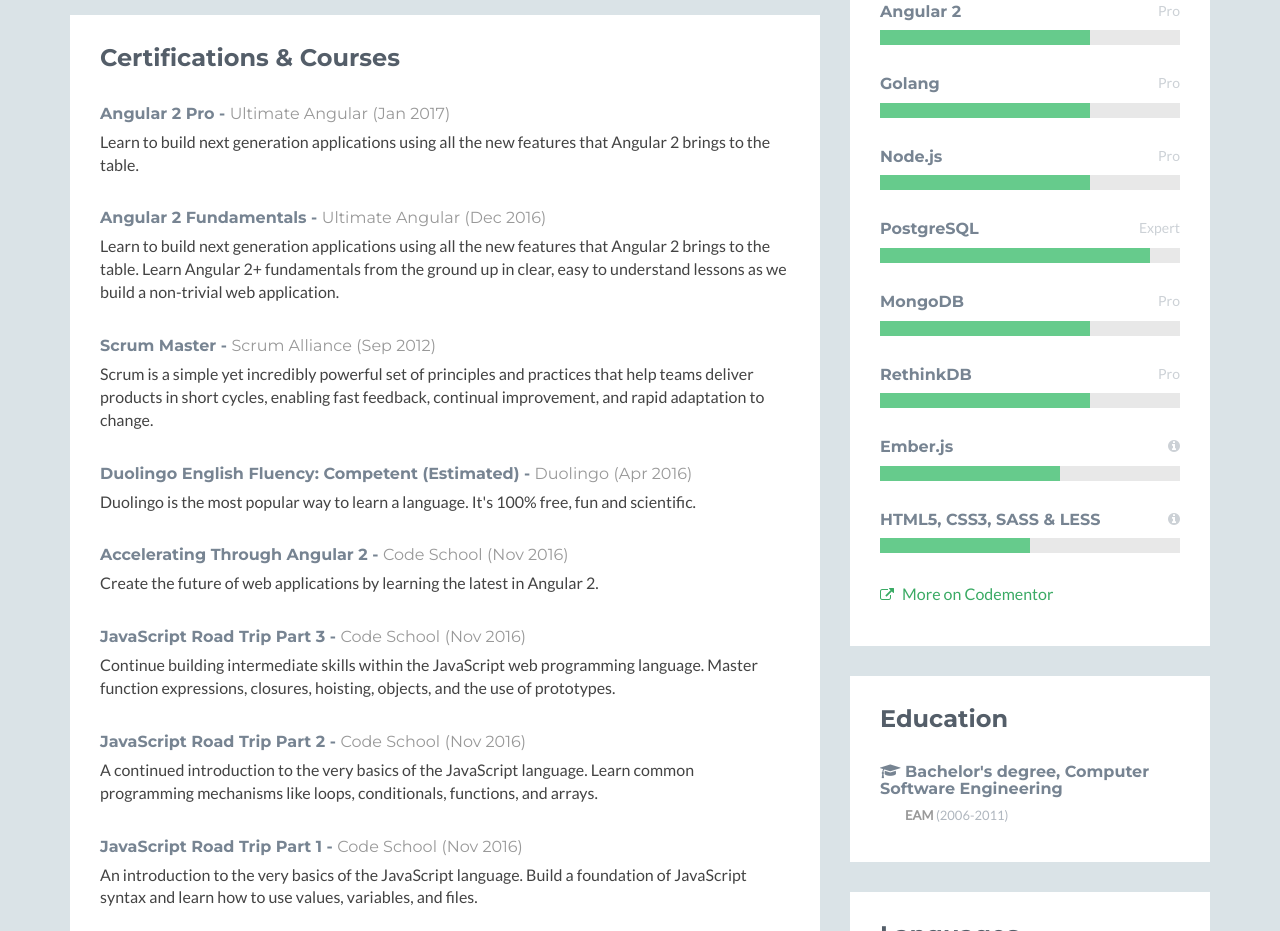
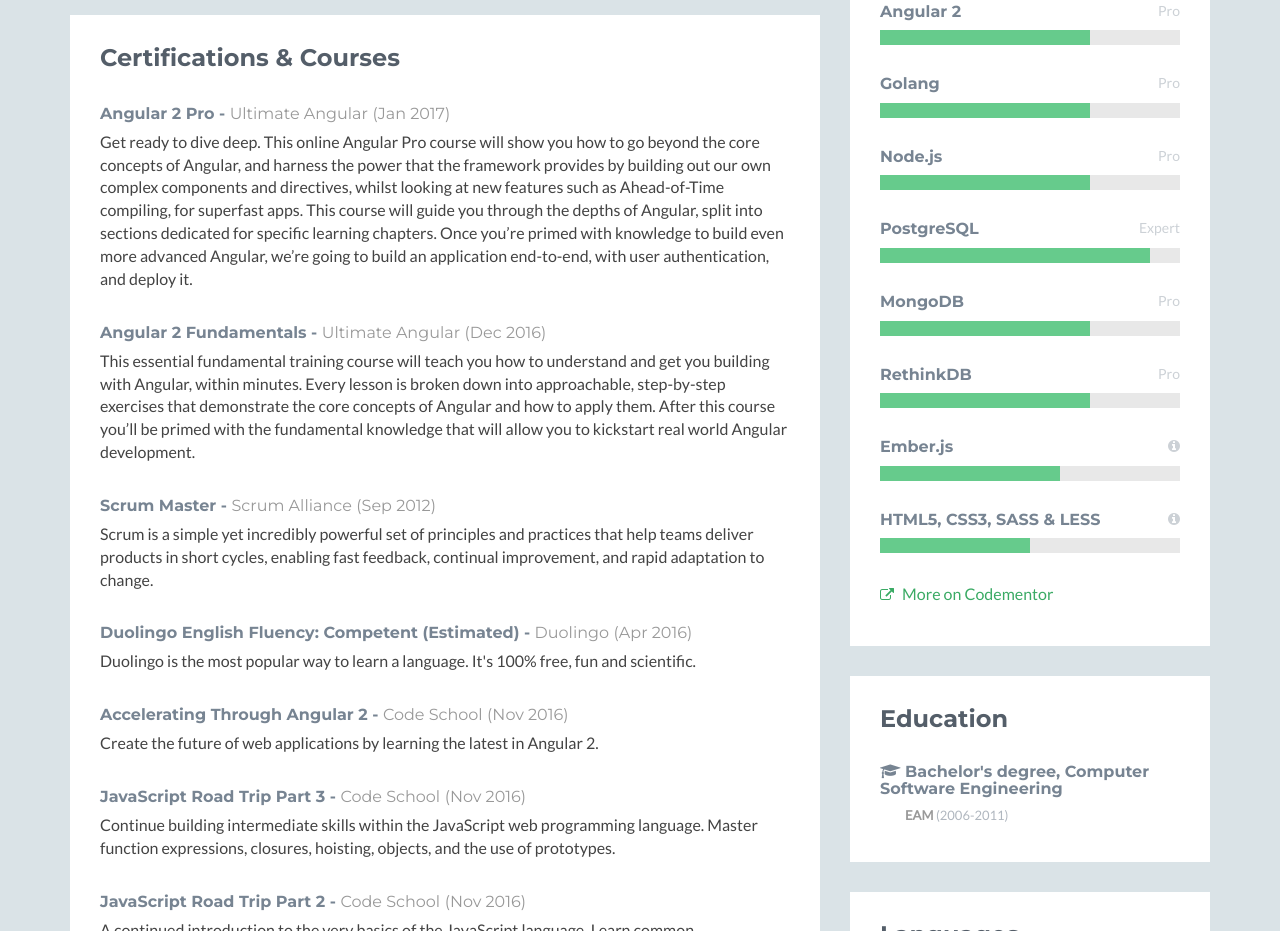
Before and after one commit to victorhazbun/victorhazbun-cv, a plain HTML site: page public/index.html in a window 1280 px wide. Shown: the part 1532-2463 px from the top of the page. Drawn offline with nearby package versions, Linux system fonts and the light colour scheme.

Commit message:
Add desc for latest angular courses

```diff
--- a/public/index.html
+++ b/public/index.html
@@ -96,11 +96,13 @@
               <div class="content">
                 <div class="item">
                   <h3 class="title">Angular 2 Pro - <span class="place"><a href="https://ultimateangular.com/angular-2-pro" target="_blank">Ultimate Angular</a></span> <span class="year">(Jan 2017)</span></h3>
-                  <p>Learn to build next generation applications using all the new features that Angular 2 brings to the table. </p>
+                  <p>Get ready to dive deep. This online Angular Pro course will show you how to go beyond the core concepts of Angular, and harness the power that the framework provides by building out our own complex components and directives, whilst looking at new features such as Ahead-of-Time compiling, for superfast apps.
+
+                  This course will guide you through the depths of Angular, split into sections dedicated for specific learning chapters. Once you’re primed with knowledge to build even more advanced Angular, we’re going to build an application end-to-end, with user authentication, and deploy it.</p>
                 </div><!--//item-->
                 <div class="item">
                   <h3 class="title">Angular 2 Fundamentals - <span class="place"><a href="https://ultimateangular.com/angular-2-fundamentals" target="_blank">Ultimate Angular</a></span> <span class="year">(Dec 2016)</span></h3>
-                  <p>Learn to build next generation applications using all the new features that Angular 2 brings to the table. Learn Angular 2+ fundamentals from the ground up in clear, easy to understand lessons as we build a non-trivial web application.</p>
+                  <p>This essential fundamental training course will teach you how to understand and get you building with Angular, within minutes. Every lesson is broken down into approachable, step-by-step exercises that demonstrate the core concepts of Angular and how to apply them. After this course you’ll be primed with the fundamental knowledge that will allow you to kickstart real world Angular development.</p>
                 </div><!--//item-->
                 <div class="item">
                   <h3 class="title">Scrum Master - <span class="place"><a href="http://www.scrumalliance.org/profiles/216711-victor-hazbun" target="_blank">Scrum Alliance</a></span> <span class="year">(Sep 2012)</span></h3>
```
